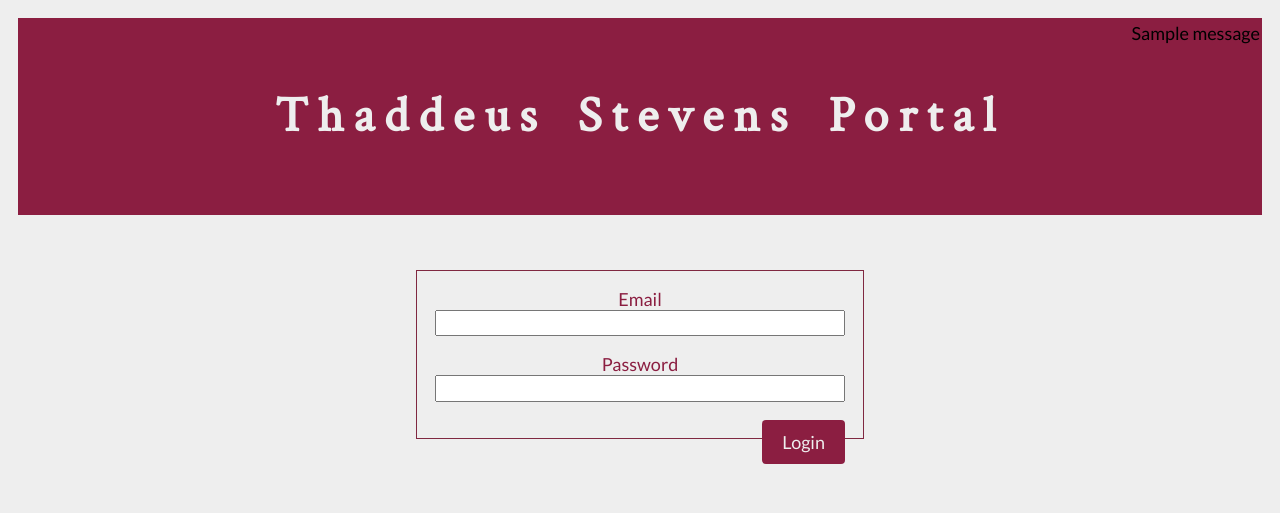
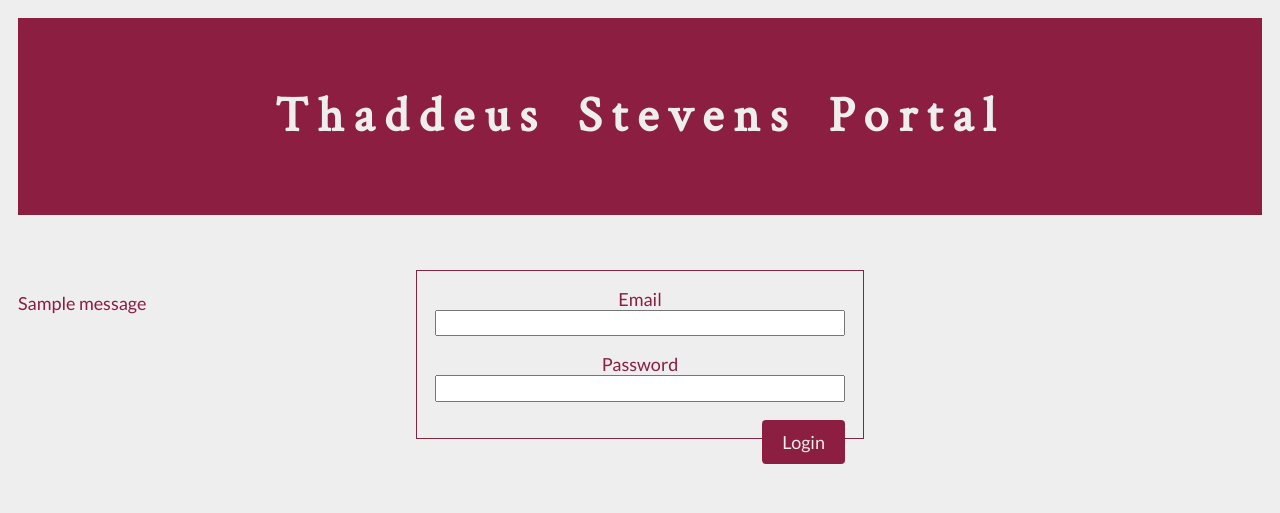
Before and after one commit to AnthonyMc0525/gold-portal, a Flask app: page / in a window 1280 px wide. Shown: the top 513 px of the page. Run offline with Flask 2, Linux system fonts and the light colour scheme; one stand-in notice (Sample message) is shown; some libraries are stand-ins or nearby versions.

Commit message:
Fixed some bugs in the code
- Removed None behind the logout button
- Styled where the flash will show up when login is incorrect

```diff
--- a/portal/__init__.py
+++ b/portal/__init__.py
@@ -90,12 +90,12 @@ def create_app(test_config=None):
             elif not check_password_hash(user['password'], password):
                 error = 'Incorrect password.'
 
+            flash(error)
+
             if error is None:
                 session.clear()
                 session['user_id'] = user['id']
                 g.user = user
-
-            flash(error)
 
         return render_template('index.html')
 
--- a/portal/static/styles.css
+++ b/portal/static/styles.css
@@ -126,6 +126,13 @@ button a {
 /* Logout Button */
 /*               */
 
+.flash {
+  position: relative;
+  float: left;
+  padding-left: 20px;
+  color: #8B1E41;
+}
+
 
 @media (min-width: 760px) {
   footer {
--- a/portal/templates/index.html
+++ b/portal/templates/index.html
@@ -34,9 +34,9 @@
   {% endif %}
 
   {% if not g.user %}
-    {% if error %}
-    <span>{{ error }}</span>
-    {% endif %}
+    {% for message in get_flashed_messages() %}
+      <div class="flash">{{ message }}</div>
+    {% endfor %}
     <form method = "post">
       <label for="email">Email
         <input type="email" name="email" />
--- a/portal/templates/layouts/base.html
+++ b/portal/templates/layouts/base.html
@@ -13,9 +13,6 @@
     {% endblock %}
   </head>
   <body>
-    {% for message in get_flashed_messages() %}
-      <div class="flash">{{ message }}</div>
-    {% endfor %}
     <header>
         <h1>{{ self.title() }}</h1>
       {% block header %}{% endblock %}
```
Also changed, not shown: tests/test_courses.py (+0 -1 lines), portal/courses.py (line endings or trailing spaces), portal/templates/courses/single.html (line endings or trailing spaces).
